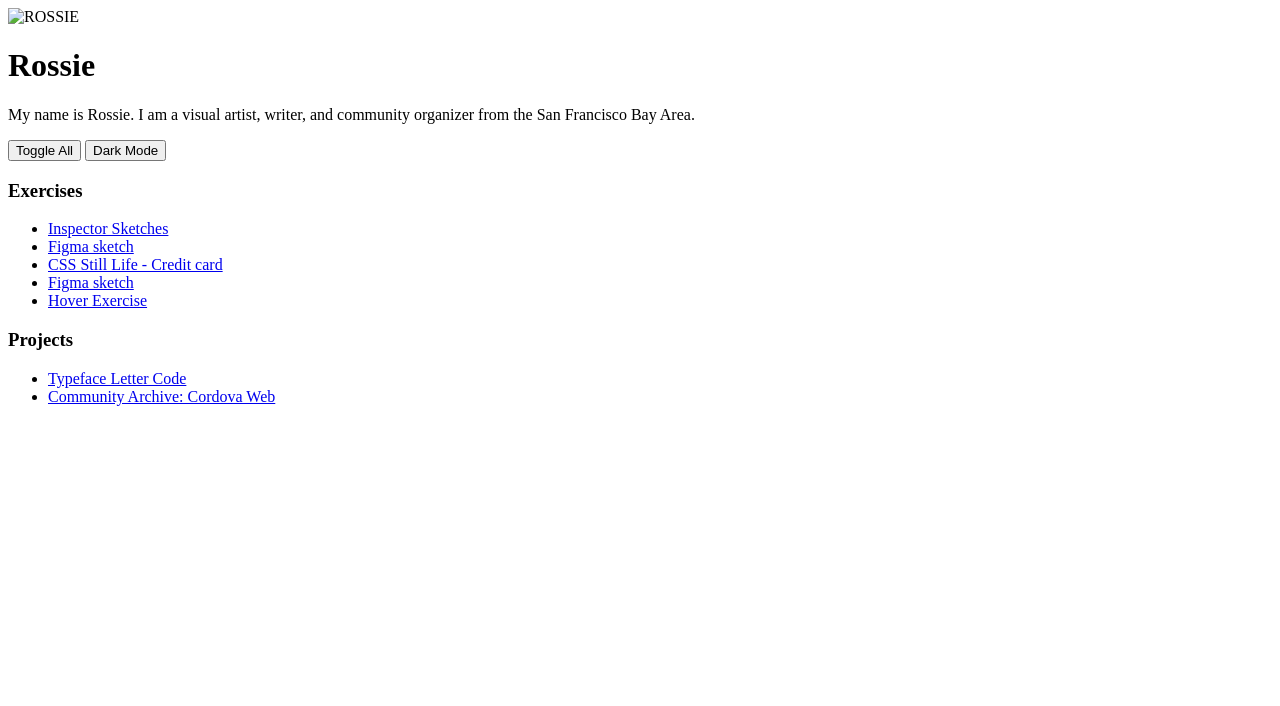
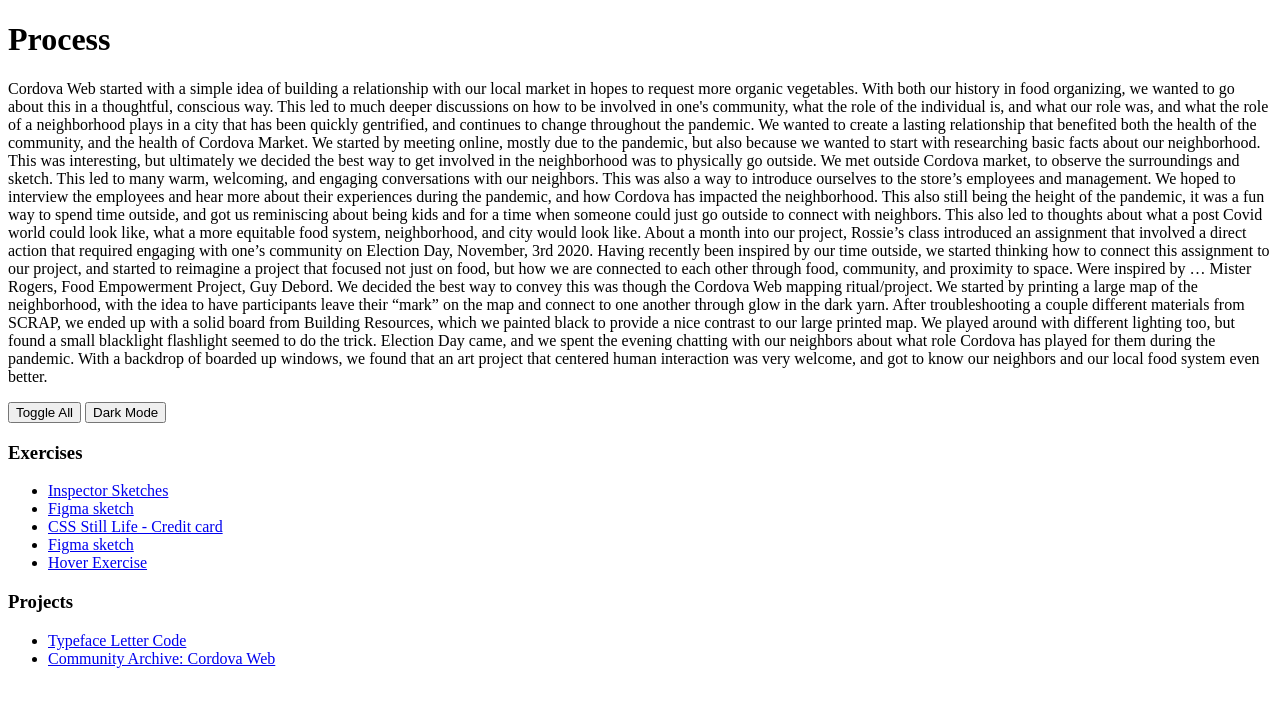
Before and after one commit to rossie111/process, a plain HTML site: page index.html in a window 1280 px wide. Drawn offline with nearby package versions, Linux system fonts and the light colour scheme; a script that the page names is missing; a web font is replaced by a local one.

Commit message:
Updated index and added photos, created css file

```diff
--- a/index.html
+++ b/index.html
@@ -2,33 +2,25 @@
 <html>
 <head>
   <meta charset="utf-8" />
-  <title>Rosie Linares Díaz's interactive Site</title>
+  <title>Cordova Web Process</title>
   <link rel="preconnect" href="https://fonts.gstatic.com">
   <link href="https://fonts.googleapis.com/css2?family=Astloch:wght@400;700&family=Black+And+White+Picture&family=Monofett&family=Tulpen+One&display=swap" rel="stylesheet">
     <script src="https://ajax.googleapis.com/ajax/libs/jquery/3.6.0/jquery.min.js"></script>
   <script type="text/javascript" src="script.js"></script>
+  <link rel="stylesheet" type="text/css" href="style.css">
   <!-- this is where my meta-info lives, but won’t show up on the page itself-->
 </head>
 <body>
-  <!-- this is where all my webpage stuff should go-->
-  <link rel="stylesheet" type="text/css" href="style.css">
 
-  <!-- a href="https://ibb.co/XJBLvg0" hidden ><img src="https://i.ibb.co/JkLtM46/Test-Roll-2-012.jpg" alt="Test-Roll-2-012" border="0"></a-->
+  <h1>Process</h1>
+    <p class="desc">Cordova Web started with a simple idea of building a relationship with our local market in hopes to request more organic vegetables. With both our history in food organizing, we wanted to go about this in a thoughtful, conscious way. This led to much deeper discussions on how to be involved in one's community, what the role of the individual is, and what our role was, and what the role of a neighborhood plays in a city that has been quickly gentrified, and continues to change throughout the pandemic. We wanted to create a lasting relationship that benefited both the health of the community, and the health of Cordova Market.
 
-  <img id="Polaroid" src="photos/RLD_Shedding, Remembering, Embracing_005.jpg" alt="ROSSIE">
+    We started by meeting online, mostly due to the pandemic, but also because we wanted to start with researching basic facts about our neighborhood. This was interesting, but ultimately we decided the best way to get involved in the neighborhood was to physically go outside. We met outside Cordova market, to observe the surroundings and sketch. This led to many warm, welcoming, and engaging conversations with our neighbors. This was also a way to introduce ourselves to the store’s employees and management. We hoped to interview the employees and hear more about their experiences during the pandemic, and how Cordova has impacted the neighborhood. This also still being the height of the pandemic, it was a fun way to spend time outside, and got us reminiscing about being kids and for a time when someone could just go outside to connect with neighbors. This also led to thoughts about what a post Covid world could look like, what a more equitable food system, neighborhood, and city would look like.
 
+    About a month into our project, Rossie’s class introduced an assignment that involved a direct action that required engaging with one’s community on Election Day, November, 3rd 2020. Having recently been inspired by our time outside, we started thinking how to connect this assignment to our project, and started to reimagine a project that focused not just on food, but how we are connected to each other through food, community, and proximity to space. Were inspired by … Mister Rogers, Food Empowerment Project, Guy Debord. We decided the best way to convey this was though the Cordova Web mapping ritual/project.
 
-    <!--pre hidden>
- _._     _,-'""`-._
-(,-.`._,'(       |\`-/|
-    `-.-' \ )-`( , o o)
-          `-    \`_`"'-
-
-    </pre-->
-
-    <!-- about me-->
-    <h1>Rossie </h1>
-    <p class="desc">My name is Rossie.  I am a visual artist, writer, and community organizer from the San Francisco Bay Area.   </p>
+    We started by printing a large map of the neighborhood, with the idea to have participants leave their “mark” on the map and connect to one another through glow in the dark yarn. After troubleshooting a couple different materials from SCRAP, we ended up with a solid board from Building Resources, which we painted black to provide a nice contrast to our large printed map. We played around with different lighting too, but found a small blacklight flashlight seemed to do the trick. Election Day came, and we spent the evening chatting with our neighbors about what role Cordova has played for them during the pandemic. With a backdrop of boarded up windows, we found that an art project that centered human interaction was very welcome, and got to know our neighbors and our local food system even better.
+</p>
 
     <!-- links to my work -->
     <section>
--- /dev/null
+++ b/style.css
@@ -0,0 +1 @@
+# kjdf
```
Also changed, not shown: photos/RLD_CordovaWeb_Jonathan_Moodle_001.jpg (added), photos/clerks_jayandsilentbob.jpg (added).
